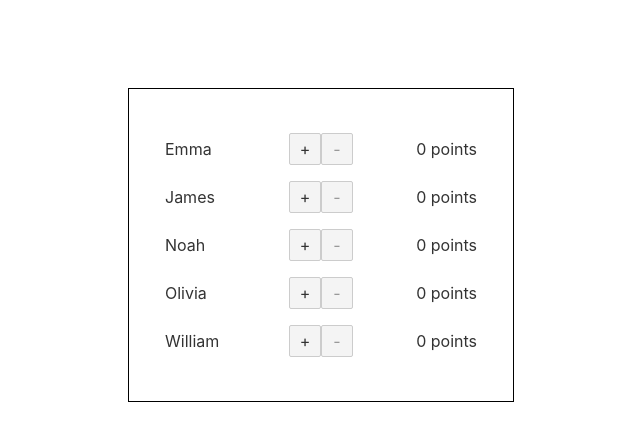
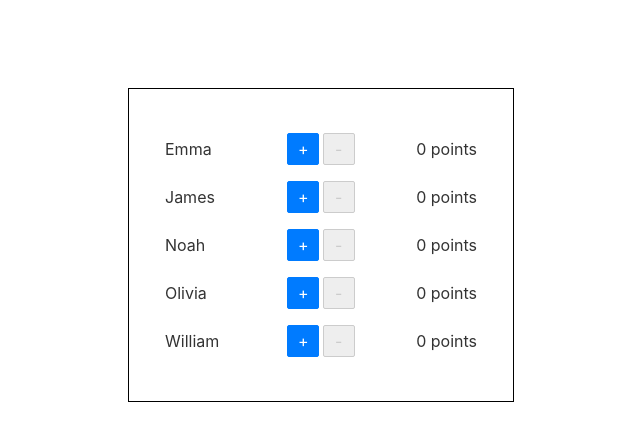
Before and after one commit to surfingtonio/svelte-leaderboard, a Svelte app: page / in a window 1280 px wide. Shown: the top 440 px of the page, without its empty margins (319-959 px from the left). Built offline with nearby package versions, Linux system fonts and the light colour scheme.

Commit message:
Added button styling.

```diff
--- a/src/App.svelte
+++ b/src/App.svelte
@@ -70,10 +70,18 @@
     width: 30%;
   }
   .leaderboard__button {
+    background: #007bff;
+    border: 1px solid #007bff;
+    color: #fff;
     height: 2rem;
     line-height: 1;
-    margin: 0;
+    margin: 0 .1rem;
     width: 2rem;
+  }
+  .leaderboard__button--disabled {
+    background: #eee;
+    border: 1px solid #ccc;
+    color: #ccc;
   }
 </style>
 
@@ -90,6 +98,7 @@
             <button
               on:click={step(user.id, -1)}
               class="leaderboard__button"
+              class:leaderboard__button--disabled={user.score < 1}
               disabled={user.score < 1}>
               -
             </button>
```
